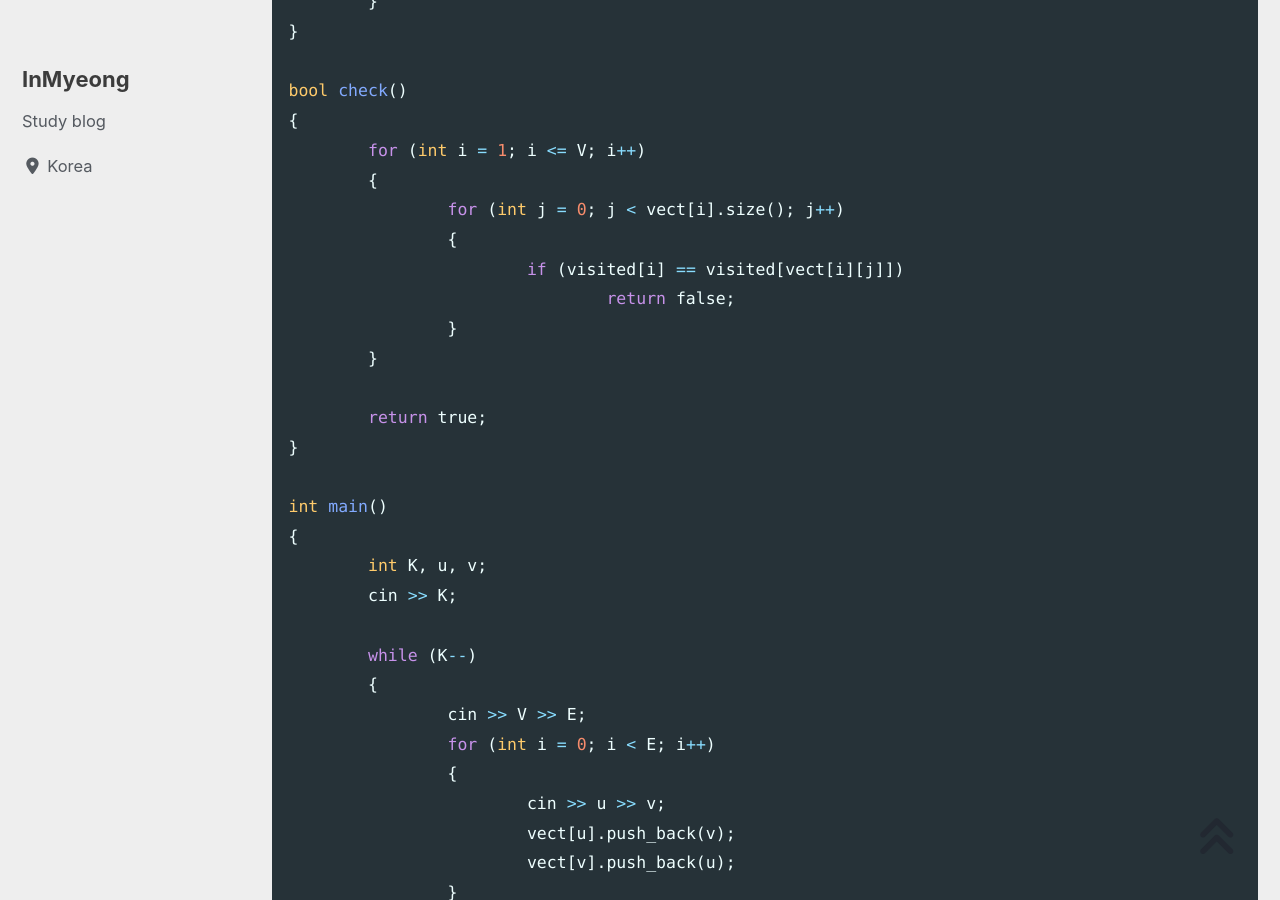
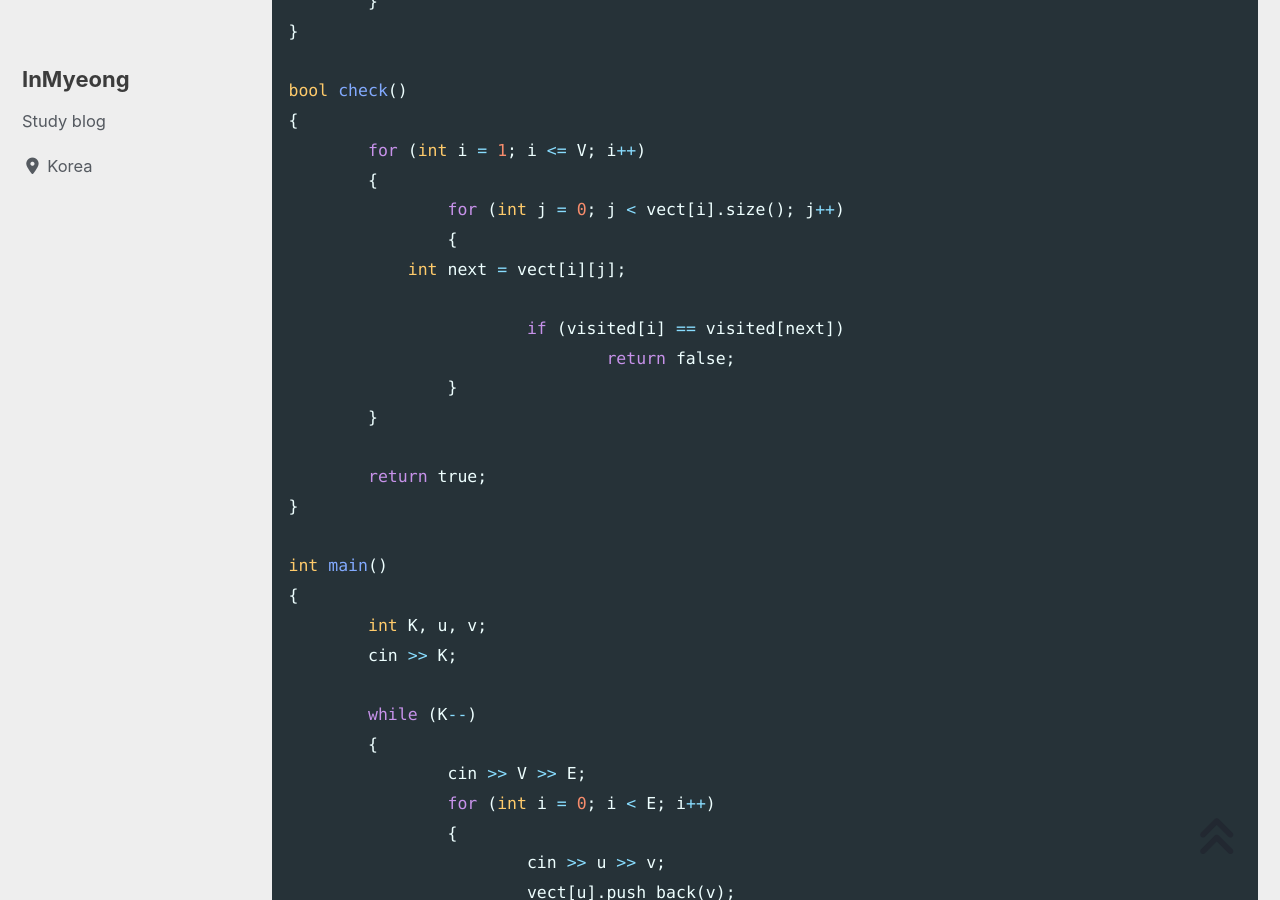
Before and after one commit to devMyeong/devMyeong.github.io, a Jekyll site: the page built from _posts/codingTest/2022-09-25-백준.md, in a window 1280 px wide and 900 px high, scrolled down 55463 px. Built offline with Jekyll 4.4.1, drawn with Linux system fonts in a browser that asks for light colours; cached includes are drawn as plain includes; nearby versions of some CDN libraries; some web fonts are replaced; comment, search, counter and statistics services are not loaded.

Commit message:
Chore : 수정

```diff
--- a/_posts/codingTest/2022-09-25-백준.md
+++ b/_posts/codingTest/2022-09-25-백준.md
@@ -1714,7 +1714,9 @@ bool check()
 	{
 		for (int j = 0; j < vect[i].size(); j++)
 		{
-			if (visited[i] == visited[vect[i][j]])
+            int next = vect[i][j];
+
+			if (visited[i] == visited[next])
 				return false;
 		}
 	}
```
